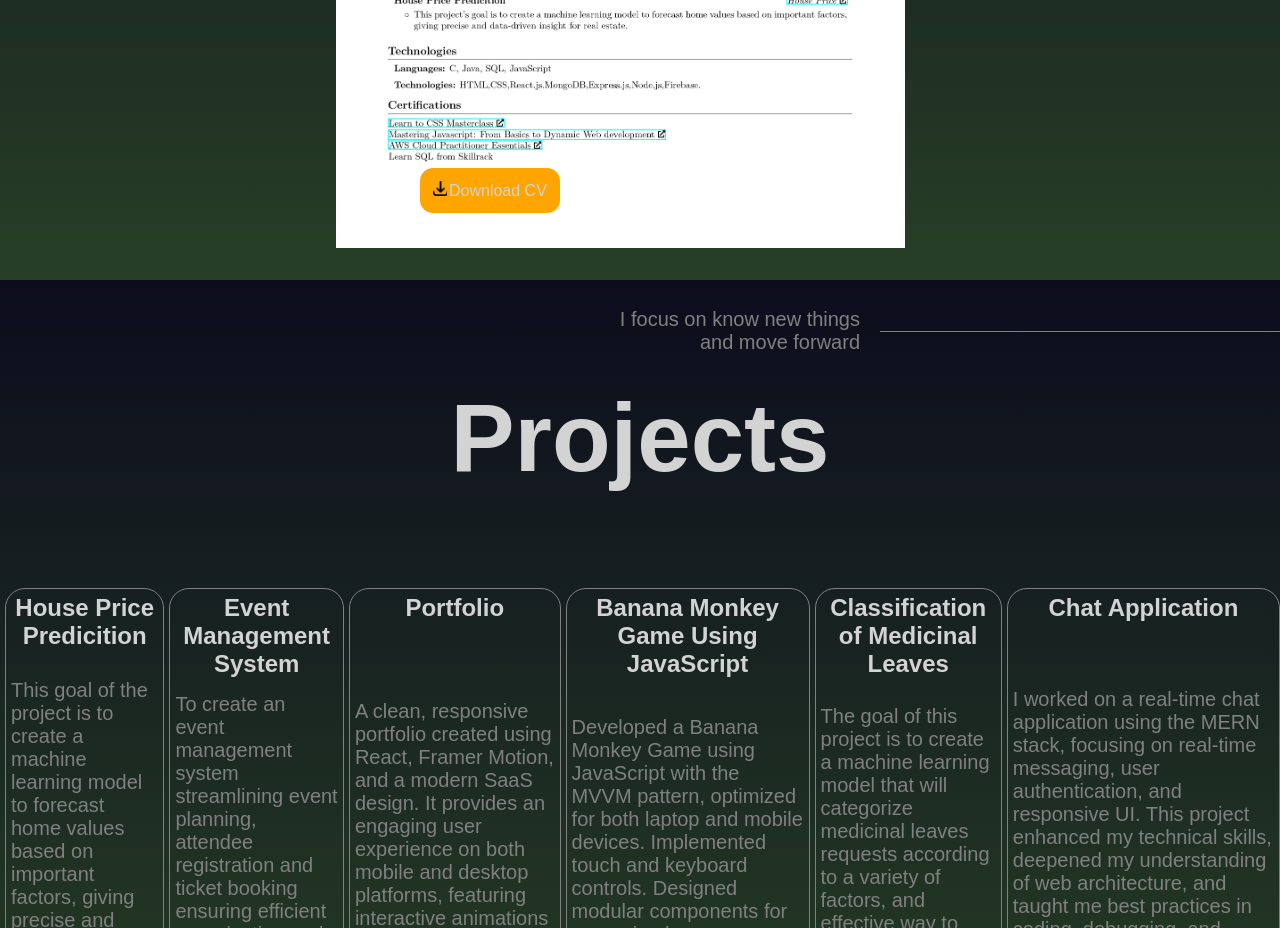
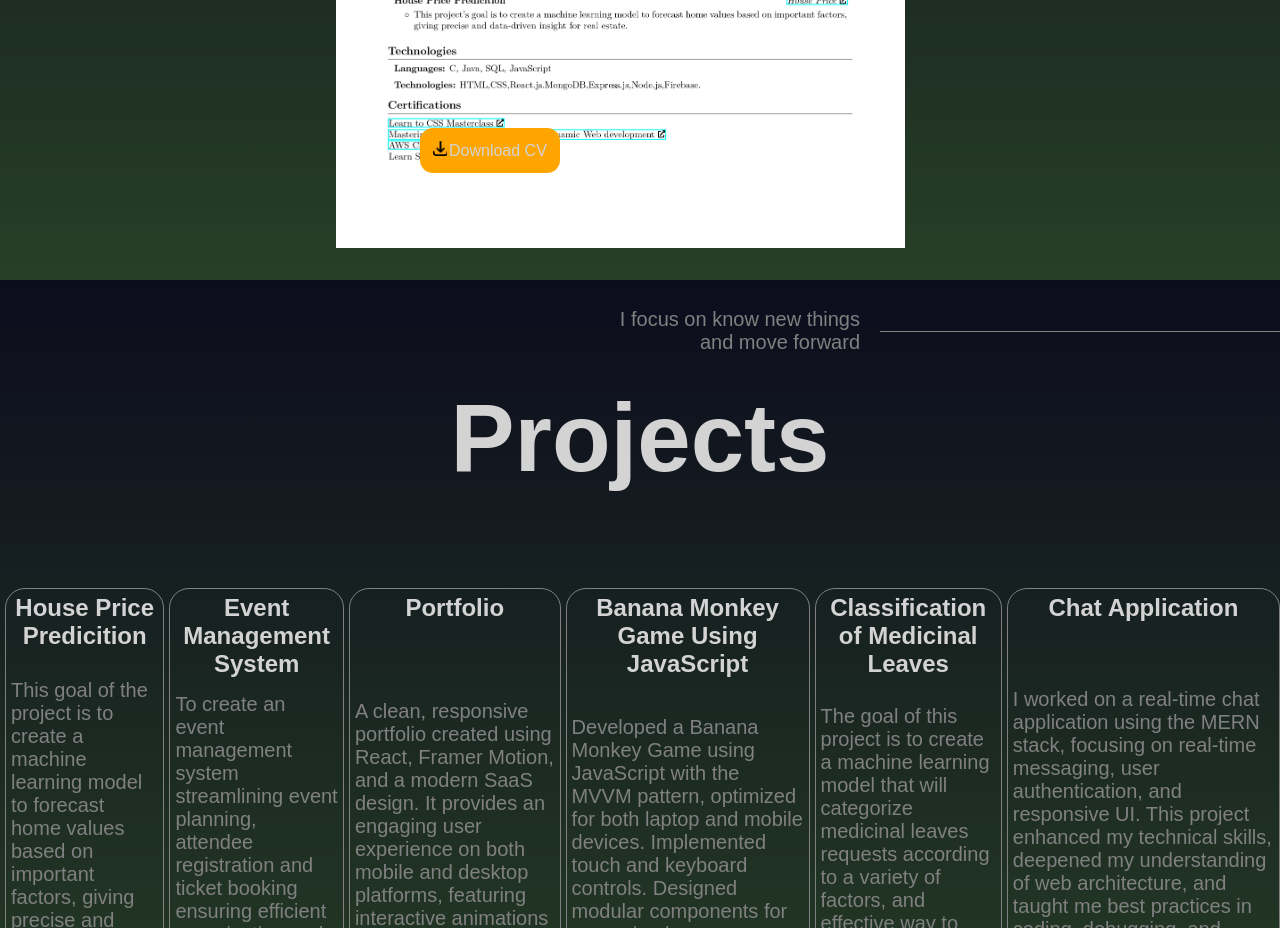
Before and after one commit to digeesh038/portfolio-1, a React (Vite) app: page / in a window 1280 px wide. Shown: the part 1320-2248 px from the top of the page. Built offline with nearby package versions, Linux system fonts and the light colour scheme.

Commit message:
update-1

```diff
--- a/src/components/parallax/parallax.scss
+++ b/src/components/parallax/parallax.scss
@@ -27,7 +27,7 @@
         align-items: center;
         padding: 13px;
         font-size: 16px;
-        margin-top: 43rem;
+        margin-top: 40.5rem;
         margin-right: 45rem;
 
             @include mobile{
```
